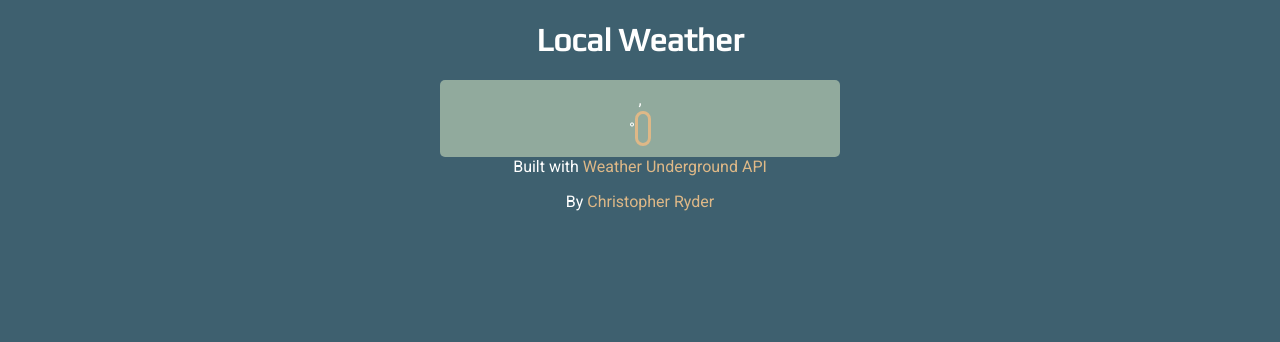
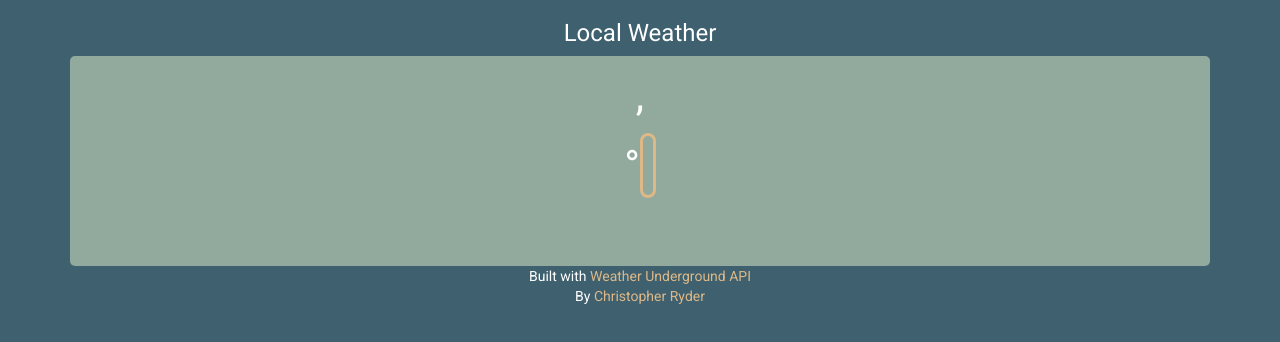
Before and after one commit to cryder9898/local-weather, a plain HTML site: page index.html in a window 1280 px wide. Drawn offline with nearby package versions, Linux system fonts and the light colour scheme.

Commit message:
fixed infobox height and font size

```diff
--- a/css/style.css
+++ b/css/style.css
@@ -18,12 +18,11 @@ h1 {
   font-family: Play;
 }
 
-.infobox{
-  margin: 0 auto;
-  width: 400px;
-  text-align: center;
+.infobox {
+  height: 5em;
   background-color: #91AA9D;
   border-radius: 5px;
+  font-size: 3em;
 }
 
 #type {
--- a/index.html
+++ b/index.html
@@ -5,21 +5,31 @@
   <meta charset="utf-8">
   <meta name="viewport" content="width=device-width, initial-scale=1, shrink-to-fit=no">
   <link rel="stylesheet" href="https://maxcdn.bootstrapcdn.com/font-awesome/4.3.0/css/font-awesome.min.css">
+  <link
+      rel="stylesheet"
+      href="https://maxcdn.bootstrapcdn.com/bootstrap/3.3.7/css/bootstrap.min.css"
+      integrity="sha384-BVYiiSIFeK1dGmJRAkycuHAHRg32OmUcww7on3RYdg4Va+PmSTsz/K68vbdEjh4u"
+      crossorigin="anonymous"
+    >
   <link rel="stylesheet" href="css/style.css">
 </head>
 <body>
+  <div class="container">
     <div>
-    <h1>Local Weather</h1>
+      <h3>Local Weather</h3>
     </div>
     <div class="infobox">
       <div class="location">
         <span id="city"></span>, <span id="state"></span>
       </div>
+      <div>
         <span id="temp"></span>&#176; <a href="#"><span id="type"></span></a>
+      </div>
       <div>
         <img id="imgURL" src="" />
       </div>
       <div id="description"></div>
+    </div>
   </div>
   <footer>
     Built with <a href="http://www.wunderground.com" target="_blank">Weather Underground API</a>
```
Lines whose indentation alone changed are shown as unchanged.
